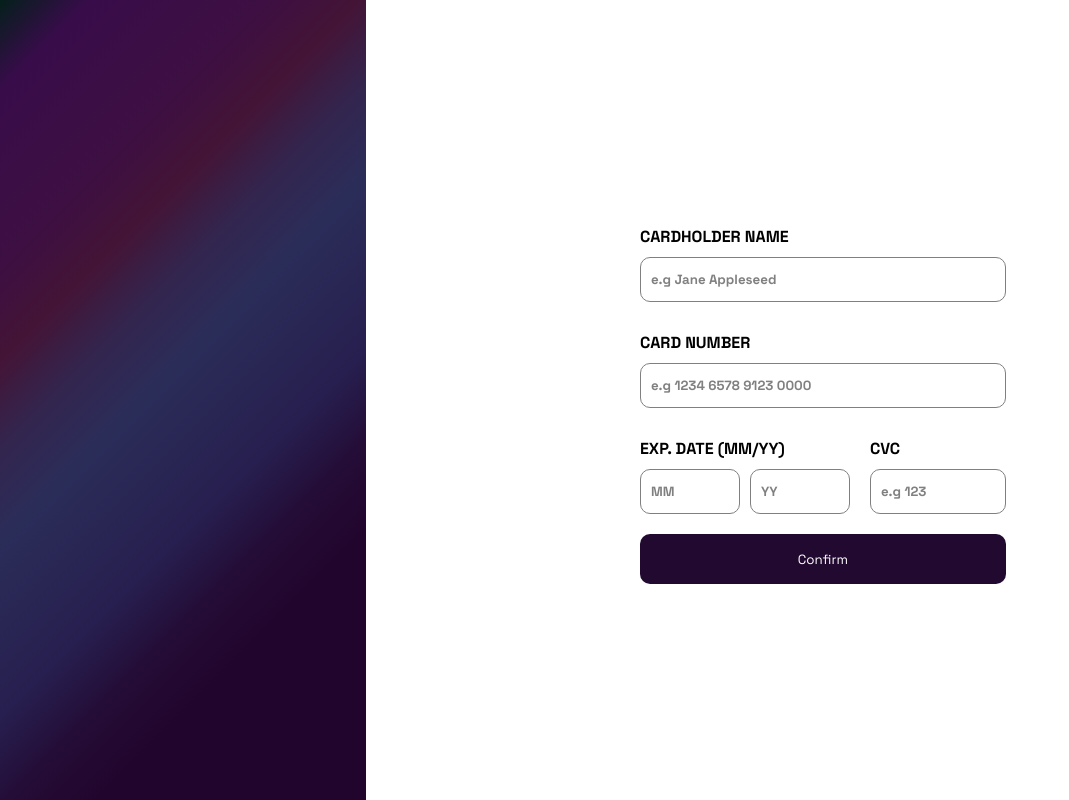
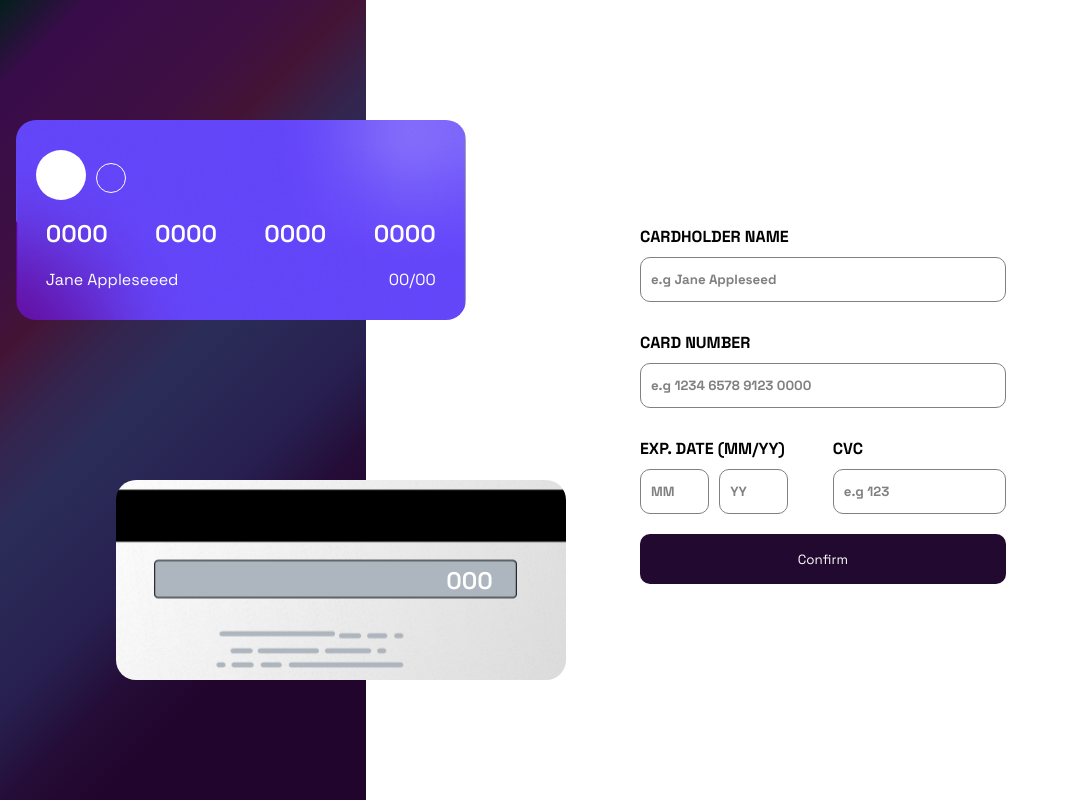
Before and after one commit to WungthingKashungnao/react-micro-project-1, a React (Create React App) app: page / in a window 1280 px wide. Shown: the whole page, without its empty margins (0-1069 px from the left). Built offline with nearby package versions, Linux system fonts and the light colour scheme.

Commit message:
added credit card component

```diff
--- a/src/App.css
+++ b/src/App.css
@@ -36,6 +36,7 @@ input[type="number"]::-webkit-outer-spin-button {
     #22052d
   );
   height: 100%;
+  position: relative;
 }
 .formRight {
   height: 100%;
@@ -43,6 +44,7 @@ input[type="number"]::-webkit-outer-spin-button {
   display: flex;
   justify-content: center;
   align-items: center;
+  background-color: rgba(255, 255, 255, 0.735);
 }
 
 form {
@@ -74,12 +76,18 @@ form {
   align-items: center;
   gap: 20px;
 }
+.dateCvvInputCon {
+  flex: 1;
+}
+.cvvInput {
+  flex: 1;
+}
 .dateCvvInputs {
   display: flex;
   gap: 10px;
 }
 .dateCvvInputs input {
-  width: 100px;
+  width: 40%;
 }
 .errorInput {
   display: block;
--- a/src/App.js
+++ b/src/App.js
@@ -1,5 +1,7 @@
 import { useState } from "react";
 import "./App.css";
+import FrontCreditCard from "./components/frontcard/FrontCreditCard";
+import BackCreditCard from "./components/backcard/BackCreditCard";
 
 function App() {
   const [data, setData] = useState({
@@ -31,13 +33,11 @@ function App() {
       data.cvc !== ""
     ) {
       if (data.cardNum.length !== 16) {
-        // setErrorCard("invaid card number, it must be equal to 16 digits");
         setErr({
           ...err,
           errCard: "invaid card number, it must be equal to 16 digits",
         });
         alert("invaid card number, it must be equal to 16 digits");
-        // setCardNum("");
         setData({ ...data, cardNum: "" });
       } else if (
         data.month.length > 2 ||
@@ -45,26 +45,20 @@ function App() {
         data.month > 12 ||
         data.month === "0"
       ) {
-        // setErrorMonth("invalid month");
         setErr({ ...err, errMonth: "invalid month" });
         alert("invalid month");
-        // setMonth("");
         setData({ ...data, month: "" });
       } else if (
         data.year.length > 2 ||
         data.year.length === 1 ||
         data.year === "0"
       ) {
-        // setErrorYear("Invalid year");
         setErr({ ...err, errYear: "invalid year" });
         alert("Invalid year");
-        // setYear("");
         setData({ ...data, year: "" });
-      } else if (data.cvc.length !== 3) {
-        // setErrorCvc("invalid cvc, it must be 3 digits");
+      } else if (data.cvc.length !== 3 || data.cvc === "000") {
         setErr({ ...err, errCvc: "invalid cvc, it must be 3 digits" });
-        alert("invalid cvc, it must be 3 digits");
-        // setCvc("");
+        alert("invalid cvc, it must be 3 digits and cannot be 000");
         setData({ ...data, cvc: "" });
       } else {
         console.log(` name: ${data.name}`);
@@ -79,7 +73,15 @@ function App() {
   };
   return (
     <div className="App">
-      <div className="formLeft"></div>
+      <div className="formLeft">
+        <FrontCreditCard
+          cardNum={data.cardNum}
+          name={data.name}
+          month={data.month}
+          year={data.year}
+        />
+        <BackCreditCard cvc={data.cvc} />
+      </div>
       <div className="formRight">
         <form onSubmit={(e) => handleSubmit(e)}>
           <div className="userName">
@@ -89,7 +91,6 @@ function App() {
               type="text"
               className="inpt"
               placeholder="e.g Jane Appleseed"
-              // onChange={(e) => setName(e.target.value)}
               onChange={(e) => setData({ ...data, name: e.target.value })}
               value={data.name}
             />
@@ -104,14 +105,12 @@ function App() {
               type="number"
               className="inpt"
               placeholder="e.g 1234 6578 9123 0000"
-              // onChange={(e) => setCardNum(e.target.value)}
               onChange={(e) => setData({ ...data, cardNum: e.target.value })}
               value={data.cardNum}
             />
             {err.errCard !== null ? (
               <>
                 <p className="errorInput">{err.errCard}</p>
-                {/* {setErrorCard(null)} */}
                 {setErr({ ...err, errCard: null })}
               </>
             ) : (
@@ -130,7 +129,6 @@ function App() {
                   type="number"
                   className="inpt"
                   placeholder="MM"
-                  // onChange={(e) => setMonth(e.target.value)}
                   onChange={(e) => setData({ ...data, month: e.target.value })}
                   value={data.month}
                 />
@@ -139,7 +137,6 @@ function App() {
                   type="number"
                   className="inpt"
                   placeholder="YY"
-                  // onChange={(e) => setYear(e.target.value)}
                   onChange={(e) => setData({ ...data, year: e.target.value })}
                   value={data.year}
                 />
@@ -147,7 +144,6 @@ function App() {
               {err.errMonth !== null ? (
                 <>
                   <p className="errorInput">{err.errMonth}</p>
-                  {/* {setErrorMonth(null)} */}
                   {setErr({ ...err, errMonth: null })}
                 </>
               ) : (
@@ -161,7 +157,6 @@ function App() {
               {err.errYear !== null ? (
                 <>
                   <p className="errorInput">{err.errYear}</p>
-                  {/* {setErrorYear(null)} */}
                   {setErr({ ...err, errYear: null })}
                 </>
               ) : (
@@ -178,14 +173,12 @@ function App() {
                 type="number"
                 className="inpt"
                 placeholder="e.g 123"
-                // onChange={(e) => setCvc(e.target.value)}
                 onChange={(e) => setData({ ...data, cvc: e.target.value })}
                 value={data.cvc}
               />
               {err.errCvc !== null ? (
                 <>
                   <p className="errorInput">{err.errCvc}</p>
-                  {/* {setErrorCvc(null)} */}
                   {setErr({ ...err, errCvc: null })}
                 </>
               ) : (
--- /dev/null
+++ b/src/components/backcard/BackCreditCard.jsx
@@ -0,0 +1,16 @@
+import React from "react";
+import styles from "./backCard.module.css";
+import backCardImg from "../../images/backCard.png";
+
+const BackCreditCard = ({ cvc }) => {
+  return (
+    <div className={styles.container}>
+      <div className={styles.innerCon}>
+        <img src={backCardImg} alt="" />
+        <p className={styles.cvc}>{cvc ? <>{cvc}</> : <>000</>}</p>
+      </div>
+    </div>
+  );
+};
+
+export default BackCreditCard;
--- /dev/null
+++ b/src/components/backcard/backCard.module.css
@@ -0,0 +1,51 @@
+.container {
+  height: 300px;
+  width: 600px;
+  /* height: 200px;
+  width: 450px; */
+  position: absolute;
+  bottom: 15%;
+  right: -200px;
+  border-radius: 20px;
+  overflow: hidden;
+}
+.innerCon {
+  width: 100%;
+  height: 100%;
+  position: relative;
+}
+.innerCon img {
+  width: 100%;
+  height: 100%;
+  object-fit: cover;
+}
+.cvc {
+  color: white;
+  font-size: 1.5rem;
+  font-weight: 600;
+  position: absolute;
+  top: 132px;
+  right: 80px;
+  z-index: 10;
+}
+@media only screen and (max-width: 1700px) {
+  .container {
+    height: 250px;
+    width: 500px;
+  }
+  .cvc {
+    top: 110px;
+    right: 70px;
+  }
+}
+
+@media only screen and (max-width: 1536px) {
+  .container {
+    height: 200px;
+    width: 450px;
+  }
+  .cvc {
+    top: 85px;
+    right: 73px;
+  }
+}
--- /dev/null
+++ b/src/components/frontcard/FrontCreditCard.jsx
@@ -0,0 +1,44 @@
+import React from "react";
+import styles from "./frontCard.module.css";
+import frontCardImg from "../../images/frontCard.png";
+
+const frontCard = ({ cardNum, name, month, year }) => {
+  return (
+    <div className={styles.container}>
+      <div className={styles.innerCon}>
+        <img src={frontCardImg} alt="" />
+        <div className={styles.cardDetails}>
+          <div className={styles.cardNumber}>
+            {cardNum ? (
+              <>
+                <span>{cardNum.slice(0, 4)}</span>
+                <span>{cardNum.slice(4, 8)}</span>
+                <span>{cardNum.slice(8, 12)}</span>
+                <span>{cardNum.slice(12, 16)}</span>
+              </>
+            ) : (
+              <>
+                <span>0000</span>
+                <span>0000</span>
+                <span>0000</span>
+                <span>0000</span>
+              </>
+            )}
+          </div>
+          <div className={styles.cardNameDate}>
+            <p className={styles.cardName}>
+              {name ? <>{name}</> : <>Jane Appleseeed</>}
+            </p>
+            <p>
+              {month ? <>{month}</> : <>00</>}/{year ? <>{year}</> : <>00</>}
+            </p>
+          </div>
+        </div>
+        <div className={styles.bigCircle}></div>
+        <div className={styles.smallCircle}></div>
+      </div>
+    </div>
+  );
+};
+
+export default frontCard;
--- /dev/null
+++ b/src/components/frontcard/frontCard.module.css
@@ -0,0 +1,99 @@
+.container {
+  height: 300px;
+  width: 600px;
+  position: absolute;
+  top: 15%;
+  right: -100px;
+  border-radius: 20px;
+  overflow: hidden;
+}
+.innerCon {
+  width: 100%;
+  height: 100%;
+  position: relative;
+}
+.bigCircle {
+  left: 20px;
+  top: 30px;
+  height: 70px;
+  width: 70px;
+  position: absolute;
+  border-radius: 50%;
+  background-color: white;
+  z-index: 10;
+}
+.smallCircle {
+  left: 100px;
+  top: 43px;
+  height: 50px;
+  width: 50px;
+  position: absolute;
+  border-radius: 50%;
+  border: 1px solid white;
+  z-index: 10;
+}
+.innerCon img {
+  width: 100%;
+  height: 100%;
+  object-fit: cover;
+}
+
+.cardDetails {
+  width: 100%;
+  height: 100%;
+  z-index: 5;
+  position: absolute;
+  top: 0;
+  left: 0;
+  padding: 30px;
+  display: flex;
+  flex-direction: column;
+  justify-content: end;
+  gap: 20px;
+}
+.cardNumber {
+  display: flex;
+  justify-content: space-between;
+  gap: 20px;
+  font-size: 1.5rem;
+  color: white;
+  font-weight: 600;
+}
+.cardNameDate {
+  display: flex;
+  justify-content: space-between;
+  color: white;
+}
+
+@media only screen and (max-width: 1700px) {
+  .container {
+    height: 250px;
+    width: 500px;
+  }
+}
+@media only screen and (max-width: 1536px) {
+  .container {
+    height: 200px;
+    width: 450px;
+  }
+  .bigCircle {
+    left: 20px;
+    top: 30px;
+    height: 50px;
+    width: 50px;
+    position: absolute;
+    border-radius: 50%;
+    background-color: white;
+    z-index: 10;
+  }
+  .smallCircle {
+    left: 80px;
+    top: 43px;
+    height: 30px;
+    width: 30px;
+    position: absolute;
+    border-radius: 50%;
+    border: 1px solid white;
+    z-index: 10;
+  }
+}
```
Also changed, not shown: src/images/backCard.png, src/images/frontCard.png (added).
